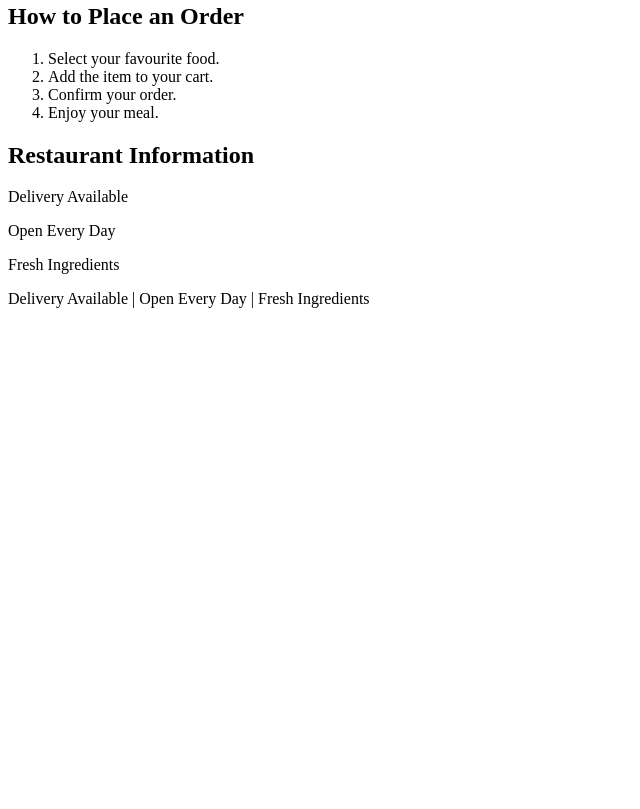
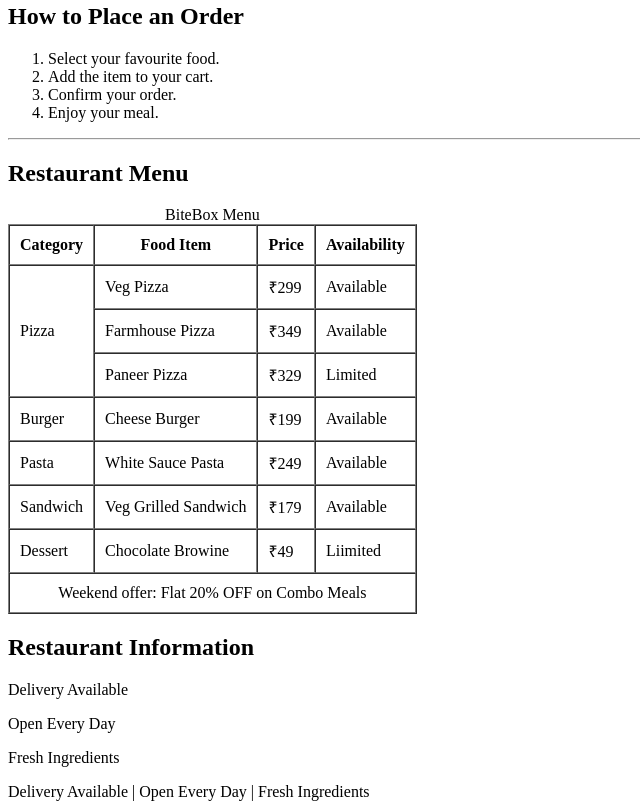
Before and after one commit to shivamvida/BiteBox, a plain HTML site: page menu.html in a window 1280 px wide. Shown: the part 1155-1964 px from the top of the page, without its empty margins (0-640 px from the left). Before the commit the page ends 1471 px from the top, so only its background shows below. Drawn offline with Linux system fonts and the light colour scheme.

Commit message:
5rd  commit

```diff
--- a/menu.html
+++ b/menu.html
@@ -1,10 +1,12 @@
 <!DOCTYPE html>
 <html lang="en">
+
 <head>
    <meta charset="UTF-8">
    <meta name="viewport" content="width=device-width, initial-scale=1.0">
    <title>Menu - BiteBox</title>
 </head>
+
 <body>
    <h1>Menu</h1>
    <p>
@@ -58,6 +60,72 @@
 
       <li>Enjoy your meal.</li>
    </ol>
+   <hr>
+   <h2>Restaurant Menu</h2>
+
+   <table border="1" cellpadding="10" cellspacing="0">
+      <caption>
+         BiteBox Menu
+      </caption>
+
+      <tr>
+         <th>Category</th>
+         <th>Food Item</th>
+         <th>Price</th>
+         <th>Availability</th>
+
+      </tr>
+
+      <tr>
+         <td rowspan="3">Pizza</td>
+         <td>Veg Pizza</td>
+         <td>₹299</td>
+         <td>Available</td>
+      </tr>
+
+      <tr>
+         <td>Farmhouse Pizza</td>
+         <td>₹349</td>
+         <td>Available</td>
+      </tr>
+      <tr>
+         <td>Paneer Pizza</td>
+         <td>₹329</td>
+         <td>Limited</td>
+      </tr>
+
+      <tr>
+         <td>Burger</td>
+         <td>Cheese Burger</td>
+         <td>₹199</td>
+         <td>Available</td>
+      </tr>
+
+      <tr>
+         <td>Pasta</td>
+         <td>White Sauce Pasta</td>
+         <td>₹249</td>
+         <td>Available</td>
+      </tr>
+      <tr>
+         <td>Sandwich</td>
+         <td>Veg Grilled Sandwich</td>
+         <td>₹179</td>
+         <td>Available</td>
+      </tr>
+
+      <tr>
+         <td>Dessert</td>
+         <td>Chocolate Browine</td>
+         <td>₹49</td>
+         <td>Liimited</td>
+
+      </tr>
+
+      <tr align="center">
+         <td colspan="4">Weekend offer: Flat 20% OFF on Combo Meals</td>
+      </tr>
+   </table>
 
 
    <h2>Restaurant Information</h2>
@@ -73,5 +141,8 @@
    <span>|</span>
    <span>Fresh Ingredients</span>
 
+
+
 </body>
+
 </html>
```
Lines whose indentation alone changed are shown as unchanged.
